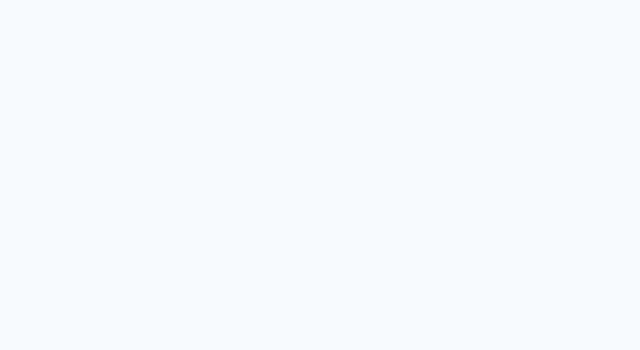
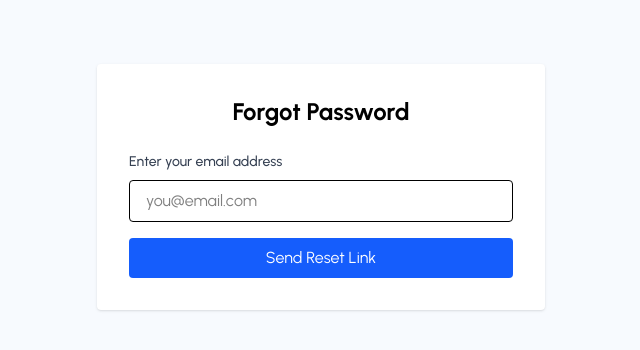
Before and after one commit to SamilMoret/Recruiting-Platform, a React (Vite) app in the folder client/: page /forgot-password in a window 1280 px wide. Before the commit this address had no page. Shown: the top 350 px of the page, without its empty margins (319-959 px from the left). Built offline with nearby package versions, Linux system fonts and the light colour scheme.

Commit message:
setup to reset password and connection with the server

```diff
--- a/client/src/App.jsx
+++ b/client/src/App.jsx
@@ -19,6 +19,7 @@ import ApplicationViewer from "./pages/Employer/ApplicationViewer";
 import EmployerProfilePage from "./pages/Employer/EmployerProfilePage";
 import ProtectedRoute from "./routes/ProtectedRoute"; // Adjust the path as needed
 import { AuthProvider } from "./context/AuthContext";
+import ForgotPassword from "./pages/auth/ForgotPassword";
 
 
 
@@ -32,16 +33,18 @@ function App() {
           <Route path="/" element={<LandingPage />} />
           <Route path="/signup" element={<SignUp />} />
           <Route path="/login" element={<Login  />} />
-
+          <Route path="/forgot-password" element={<ForgotPassword />} />
           <Route path="/find-jobs" element={<JobSeekerDashboard />} />
           <Route path="/job/:jobId" element={<JobDetails />} />
           <Route path="/saved-jobs" element={<SavedJobs />} />
           <Route path="/profile" element={<UserProfile />} />
+          {/* <Route path="/reset-password" element={<ResetPassword />} /> */}
+          <Route path="/employer-dashboard" element={<EmployerDashboard />} />
 
 
           {/* Protected Routes */}
           <Route element={<ProtectedRoute requiredRole="employer" />}>
-            <Route path="/employer-dashboard" element={<EmployerDashboard />} />
+
             <Route path="/post-job" element={<JobPostingForm />} />
             <Route path="/manage-jobs" element={<ManageJobs />} />
             <Route path="/applicants" element={<ApplicationViewer />} />
--- /dev/null
+++ b/client/src/pages/auth/ForgotPassword.jsx
@@ -0,0 +1,65 @@
+import React, { useState } from "react";
+import axios from "axios";
+import { API_PATHS, BASE_URL } from "../../utils/apiPaths";
+
+const ForgotPassword = () => {
+  const [email, setEmail] = useState("");
+  const [submitted, setSubmitted] = useState(false);
+  const [error, setError] = useState("");
+  const [loading, setLoading] = useState(false);
+
+  const handleSubmit = async (e) => {
+    e.preventDefault();
+    setLoading(true);
+    setError("");
+    try {
+      await axios.post(`${BASE_URL}${API_PATHS.AUTH.FORGOT_PASSWORD}`, { email });
+      setSubmitted(true);
+    } catch (err) {
+      setError(
+        err.response?.data?.message ||
+        "There was a problem sending the reset email. Please try again."
+      );
+    } finally {
+      setLoading(false);
+    }
+  };
+
+  return (
+    <div className="max-w-md mx-auto mt-16 p-8 bg-white rounded shadow">
+      <h2 className="text-2xl font-bold mb-6 text-center">Forgot Password</h2>
+      {submitted ? (
+        <div className="text-green-600 text-center">
+          If that email is registered, a password reset link has been sent.
+        </div>
+      ) : (
+        <form onSubmit={handleSubmit}>
+          <label className="block mb-2 text-sm font-medium text-gray-700">
+            Enter your email address
+          </label>
+          <input
+            type="email"
+            className="w-full px-4 py-2 mb-4 border rounded focus:outline-none focus:ring-2 focus:ring-blue-500"
+            value={email}
+            onChange={(e) => setEmail(e.target.value)}
+            required
+            placeholder="you@email.com"
+            disabled={loading}
+          />
+          {error && (
+            <div className="text-red-600 mb-4 text-sm">{error}</div>
+          )}
+          <button
+            type="submit"
+            className="w-full bg-blue-600 text-white py-2 rounded hover:bg-blue-700 transition-colors"
+            disabled={loading}
+          >
+            {loading ? "Sending..." : "Send Reset Link"}
+          </button>
+        </form>
+      )}
+    </div>
+  );
+};
+
+export default ForgotPassword;
--- a/client/src/pages/auth/Login.jsx
+++ b/client/src/pages/auth/Login.jsx
@@ -214,7 +214,15 @@ const Login = () => {
                 {formState.errors.password}
               </p>
             )}
-
+            {/* Forgot password link */}
+            <div className="text-right mt-2">
+              <a
+                href="/forgot-password"
+                className="text-blue-600 hover:underline text-sm"
+              >
+                Forgot password?
+              </a>
+            </div>
           </div>
           <div>
             {/* Submit Error */}
--- a/client/src/utils/apiPaths.js
+++ b/client/src/utils/apiPaths.js
@@ -1,6 +1,8 @@
 // export const BASE_URL = process.env.REACT_APP_API_BASE_URL;
 // export const BASE_URL = "http://localhost:8000";
-export const BASE_URL = "http://164.152.61.249:8000";
+// export const BASE_URL = "http://164.152.61.249:8000";
+export const BASE_URL = "https://wellsjhones.com.br/";
+// export const BASE_URL = "";
 export const API_PATHS = {
   AUTH: {
     REGISTER: `/api/auth/register`, //signup (jobseeker or employer)
@@ -8,6 +10,9 @@ export const API_PATHS = {
     GET_PROFILE: `/api/auth/profile`, //get user profile
     UPDATE_PROFILE: `/api/user/profile`, //update user profile
     DELETE_RESUME: `/api/auth/resume`, //delete user resume
+
+    FORGOT_PASSWORD: `/api/auth/forgot-password`, // request password reset
+    RESET_PASSWORD: `/api/auth/reset-password`, // reset password with token
   },
   DASHBOARD: {
     OVERVIEW: `/api/analytics/overview`, //get dashboard statistics
```
Lines whose indentation alone changed are shown as unchanged.
